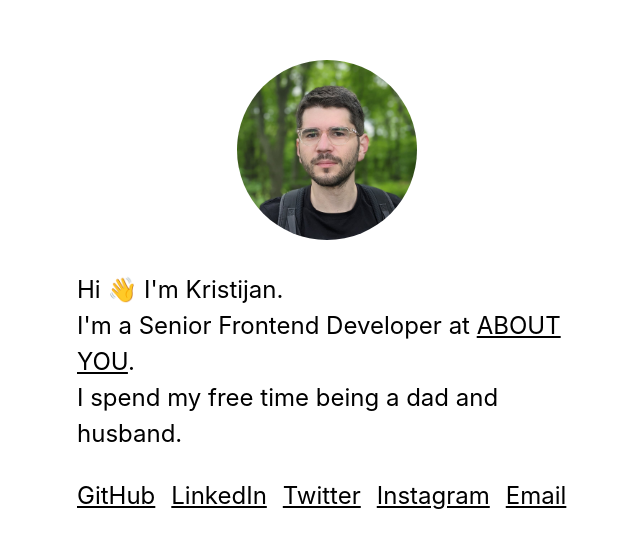
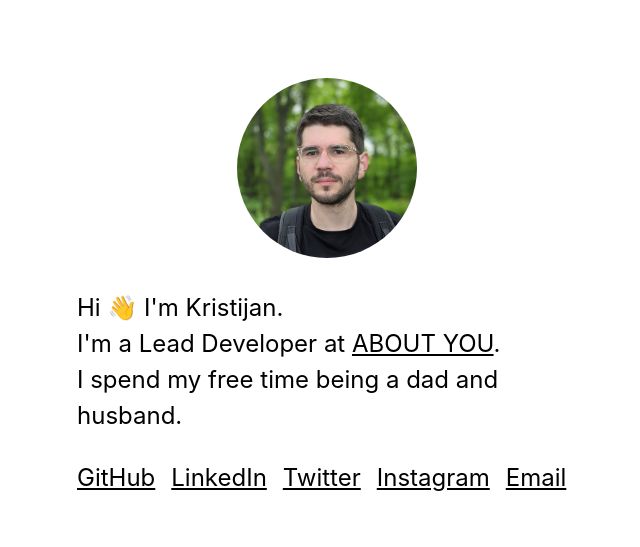
Before and after one commit to kristijanbambir/kristijanbambir.github.com, a Next.js app: page / in a window 1280 px wide. Shown: the part 113-660 px from the top of the page, without its empty margins (313-953 px from the left). Built offline with nearby package versions, Linux system fonts and the light colour scheme.

Commit message:
Update job title

```diff
--- a/pages/index.tsx
+++ b/pages/index.tsx
@@ -23,7 +23,7 @@ export default function Home() {
         <p className={styles.description}>
           Hi 👋 I&apos;m Kristijan.
           <br />
-          I&apos;m a Senior Frontend Developer at{' '}
+          I&apos;m a Lead Developer at{' '}
           <a href="https://aboutyou.tech/">ABOUT YOU</a>.
           <br />I spend my free time being a dad and husband.
         </p>
```
